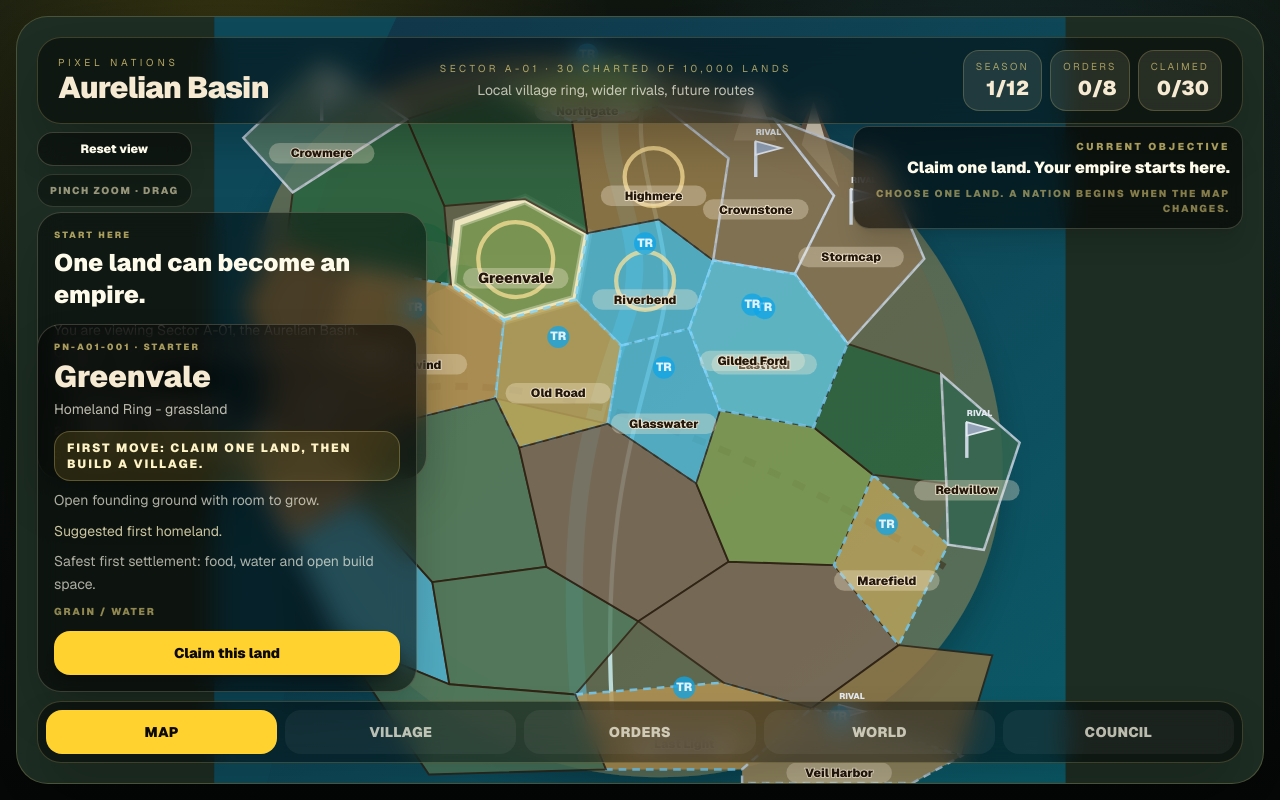
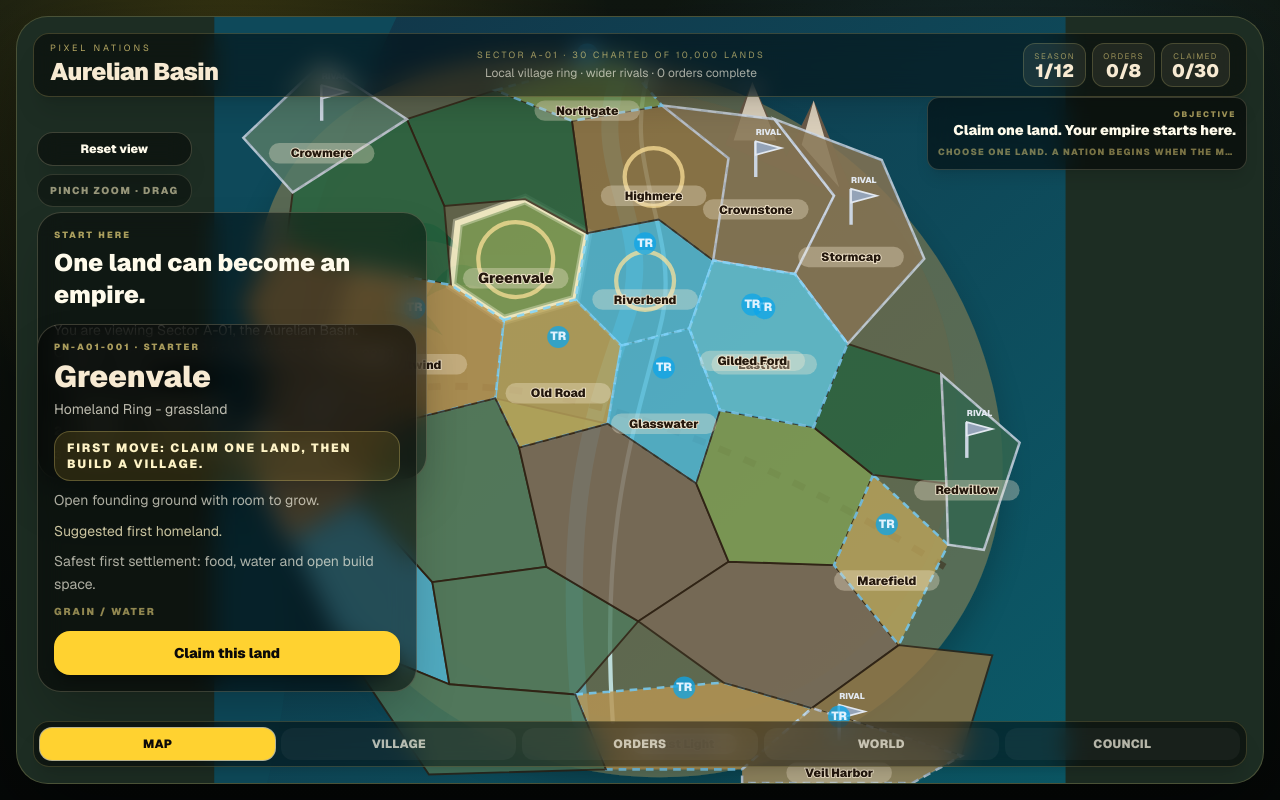
Before and after one commit to tomat60/pixel-nations, a Next.js app: page /play in a window 1280 px wide. Built offline with nearby package versions, Linux system fonts and the light colour scheme.

Commit message:
refactor(play): compact shared HUD for Build Week (#189)
Compacts TopBar, CurrentObjective, and BottomDock while preserving gameplay, selectors, and QA compatibility. Directed and reviewed under GPT-5.6 visual-polish sprint.

```diff
--- a/app/play/components/BottomDock.tsx
+++ b/app/play/components/BottomDock.tsx
@@ -10,9 +10,14 @@ const views: Array<{ id: ViewId; label: string }> = [
 
 export function BottomDock({ activeView, dispatch }: { activeView: ViewId; dispatch: (action: PlayAction) => void }) {
   return (
-    <nav className="absolute bottom-3 left-3 right-3 z-20 grid grid-cols-5 gap-1.5 rounded-3xl border border-amber-200/20 bg-black/48 p-1.5 shadow-2xl backdrop-blur-md md:bottom-5 md:left-5 md:right-5 md:gap-2 md:p-2">
+    <nav className="absolute bottom-2 left-2 right-2 z-20 grid grid-cols-5 gap-1 rounded-2xl border border-amber-200/18 bg-black/48 p-1 shadow-xl backdrop-blur-md md:bottom-4 md:left-4 md:right-4 md:gap-1.5 md:p-1.5">
       {views.map((item) => (
-        <button key={item.id} data-qa={`view-${item.id}`} onClick={() => dispatch({ type: "setView", view: item.id })} className={`rounded-2xl px-1.5 py-2 text-[10px] font-black uppercase tracking-wide transition md:px-2 md:py-3 md:text-sm ${activeView === item.id ? "bg-amber-300 text-stone-950" : "bg-white/5 text-amber-50/70 hover:bg-white/10"}`}>
+        <button
+          key={item.id}
+          data-qa={`view-${item.id}`}
+          onClick={() => dispatch({ type: "setView", view: item.id })}
+          className={`rounded-xl px-1 py-1.5 text-[9px] font-black uppercase tracking-wide transition md:px-2 md:py-2 md:text-xs ${activeView === item.id ? "bg-amber-300 text-stone-950 shadow-md ring-1 ring-amber-100/70" : "bg-white/4 text-amber-50/68 hover:bg-white/10"}`}
+        >
           {item.label}
         </button>
       ))}
--- a/app/play/components/CurrentObjective.tsx
+++ b/app/play/components/CurrentObjective.tsx
@@ -27,8 +27,8 @@ export function CurrentObjective({
 }) {
   const objective = getCurrentObjectiveText(state);
   const placement = state.view === "council"
-    ? "left-1/2 top-[6rem] w-[min(320px,calc(100%-1.5rem))] -translate-x-1/2 text-center md:left-[43%] md:top-[6.8rem]"
-    : "right-3 top-[5.9rem] max-w-[210px] text-right md:right-5 md:top-[6.8rem] md:max-w-[390px]";
+    ? "left-1/2 top-[4.4rem] w-[min(300px,calc(100%-1.25rem))] -translate-x-1/2 text-center md:left-[43%] md:top-[5rem]"
+    : "right-2 top-[4.3rem] max-w-[190px] text-right md:right-4 md:top-[5rem] md:max-w-[320px]";
 
   return (
     <aside
@@ -38,22 +38,22 @@ export function CurrentObjective({
       data-founder-record-available={founderRecordAvailable ? "true" : "false"}
       data-empire-crisis={state.empireCrisisReason ?? "none"}
       data-empire-crisis-recovery={state.empireCrisisRecoveryId ?? "none"}
-      className={`absolute z-40 rounded-2xl border border-amber-100/20 bg-black/58 p-2.5 shadow-xl backdrop-blur-md md:p-3 ${placement}`}
+      className={`absolute z-40 rounded-xl border border-amber-100/18 bg-black/56 p-2 shadow-lg backdrop-blur-md md:p-2.5 ${placement}`}
     >
-      <p className="text-[8px] font-black uppercase tracking-[0.22em] text-amber-200/65 md:text-[10px] md:tracking-[0.26em]">Current objective</p>
-      <p data-qa="current-objective-text" className="mt-1 text-xs font-black leading-tight text-amber-50 md:text-base">{objective}</p>
-      <p className="mt-2 hidden text-[10px] font-black uppercase tracking-[0.18em] text-amber-200/50 md:block">{state.lastEvent}</p>
+      <p className="text-[7px] font-black uppercase tracking-[0.2em] text-amber-200/60 md:text-[8px] md:tracking-[0.22em]">Objective</p>
+      <p data-qa="current-objective-text" className="mt-0.5 text-[11px] font-black leading-tight text-amber-50 md:text-sm">{objective}</p>
+      <p className="mt-1.5 hidden truncate text-[9px] font-black uppercase tracking-[0.14em] text-amber-200/45 lg:block">{state.lastEvent}</p>
       {founderRecordAvailable ? (
         <button
           type="button"
           data-qa="open-founder-record"
           onClick={onOpenFounderRecord}
-          className="mt-2 w-full rounded-xl border border-amber-200/25 bg-amber-200/10 px-2 py-1.5 text-[9px] font-black uppercase tracking-[0.14em] text-amber-100 transition hover:bg-amber-200/18"
+          className="mt-1.5 w-full rounded-lg border border-amber-200/22 bg-amber-200/9 px-2 py-1 text-[8px] font-black uppercase tracking-[0.12em] text-amber-100 transition hover:bg-amber-200/16"
         >
           Founder Record
         </button>
       ) : null}
-      {secondRunStarted ? <p data-qa="second-run-started" className="mt-2 text-[9px] font-black uppercase tracking-[0.14em] text-emerald-100">Second history begun</p> : null}
+      {secondRunStarted ? <p data-qa="second-run-started" className="mt-1.5 text-[8px] font-black uppercase tracking-[0.12em] text-emerald-100">Second history begun</p> : null}
     </aside>
   );
 }
--- a/app/play/components/TopBar.tsx
+++ b/app/play/components/TopBar.tsx
@@ -3,17 +3,16 @@ import type { PlayState } from "../lib/play-state";
 
 export function TopBar({ state }: { state: PlayState }) {
   return (
-    <header className="absolute left-3 right-3 top-3 z-20 flex items-center justify-between rounded-3xl border border-amber-200/20 bg-black/48 px-3 py-2 shadow-2xl backdrop-blur-md md:left-5 md:right-5 md:top-5 md:px-5 md:py-3">
-      <div>
-        <p className="text-[9px] uppercase tracking-[0.34em] text-amber-200/70 md:text-[10px] md:tracking-[0.38em]">Pixel Nations</p>
-        <h1 className="text-lg font-black tracking-tight md:text-3xl">Aurelian Basin</h1>
+    <header className="absolute left-2 right-2 top-2 z-20 flex items-center justify-between gap-2 rounded-2xl border border-amber-200/20 bg-black/48 px-2.5 py-1.5 shadow-xl backdrop-blur-md md:left-4 md:right-4 md:top-4 md:px-4 md:py-2">
+      <div className="min-w-0">
+        <p className="text-[8px] uppercase tracking-[0.28em] text-amber-200/70 md:text-[9px] md:tracking-[0.32em]">Pixel Nations</p>
+        <h1 className="truncate text-base font-black tracking-tight md:text-2xl">Aurelian Basin</h1>
       </div>
-      <div className="hidden text-center md:block">
-        <p className="text-[10px] uppercase tracking-[0.34em] text-amber-200/65">Sector A-01 · {chartedLands} charted of {worldLands.toLocaleString()} lands</p>
-        <p className="mt-1 text-sm text-amber-50/70">Local village ring, wider rivals, future routes</p>
-        {state.ownedPlotIds.length > 0 ? <p className="mt-1 text-xs font-black text-amber-100/75">{state.completedOrders.length} orders complete</p> : null}
+      <div className="hidden min-w-0 flex-1 px-4 text-center lg:block">
+        <p className="truncate text-[9px] uppercase tracking-[0.26em] text-amber-200/60">Sector A-01 · {chartedLands} charted of {worldLands.toLocaleString()} lands</p>
+        <p className="mt-0.5 truncate text-xs text-amber-50/62">Local village ring · wider rivals · {state.completedOrders.length} orders complete</p>
       </div>
-      <div className="flex items-center gap-1.5 text-right md:gap-2">
+      <div className="flex shrink-0 items-center gap-1 text-right md:gap-1.5">
         <HudChip label="Season" value={`${state.season}/12`} />
         <HudChip label="Orders" value={`${state.completedOrders.length}/8`} />
         <HudChip label="Claimed" value={`${state.ownedPlotIds.length}/${chartedLands}`} />
@@ -24,9 +23,9 @@ export function TopBar({ state }: { state: PlayState }) {
 
 function HudChip({ label, value }: { label: string; value: string }) {
   return (
-    <div className="rounded-2xl border border-amber-200/20 bg-amber-100/10 px-2 py-1.5 md:px-3 md:py-2">
-      <p className="text-[8px] uppercase tracking-[0.2em] text-amber-200/60 md:text-[10px] md:tracking-[0.22em]">{label}</p>
-      <p className="text-base font-black md:text-xl">{value}</p>
+    <div className="min-w-[48px] rounded-xl border border-amber-200/18 bg-amber-100/8 px-1.5 py-1 text-center md:min-w-[62px] md:px-2.5 md:py-1.5">
+      <p className="text-[7px] uppercase tracking-[0.14em] text-amber-200/55 md:text-[8px] md:tracking-[0.18em]">{label}</p>
+      <p className="text-sm font-black leading-none md:text-lg">{value}</p>
     </div>
   );
 }
```
